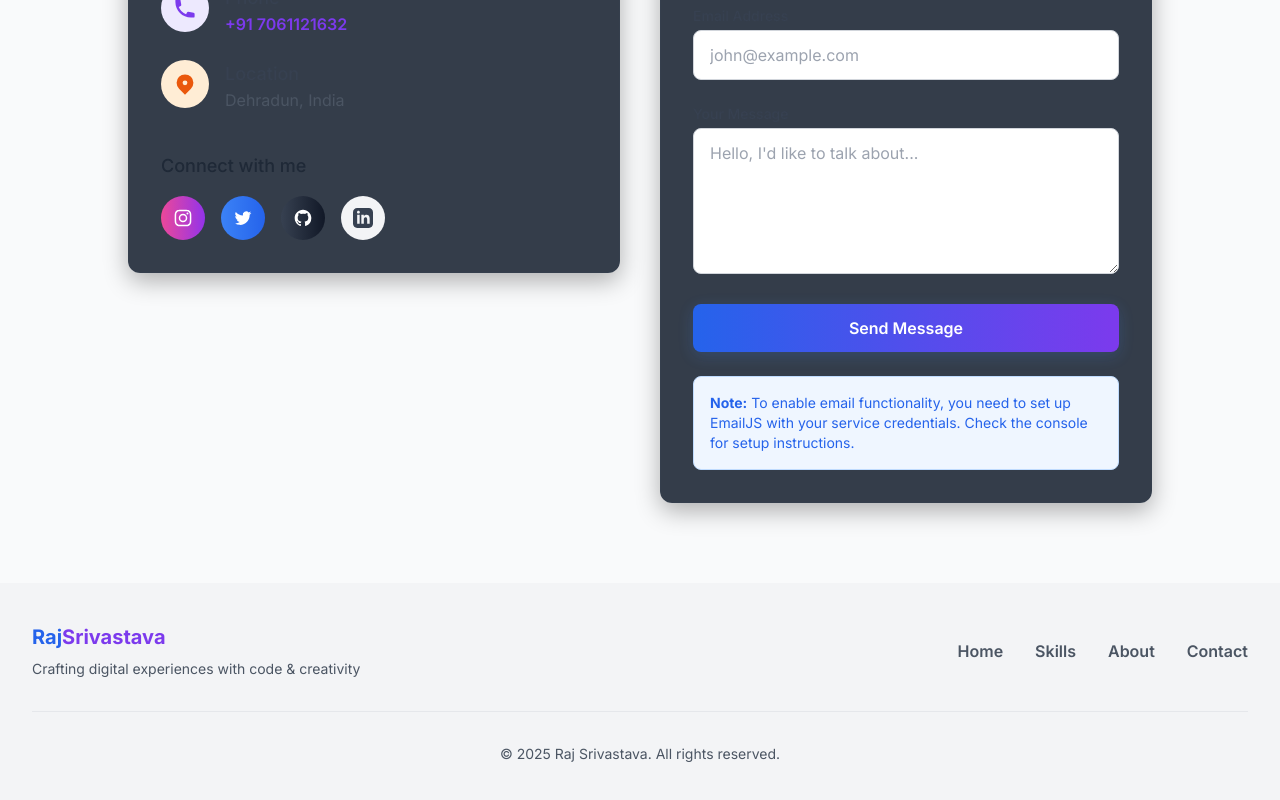
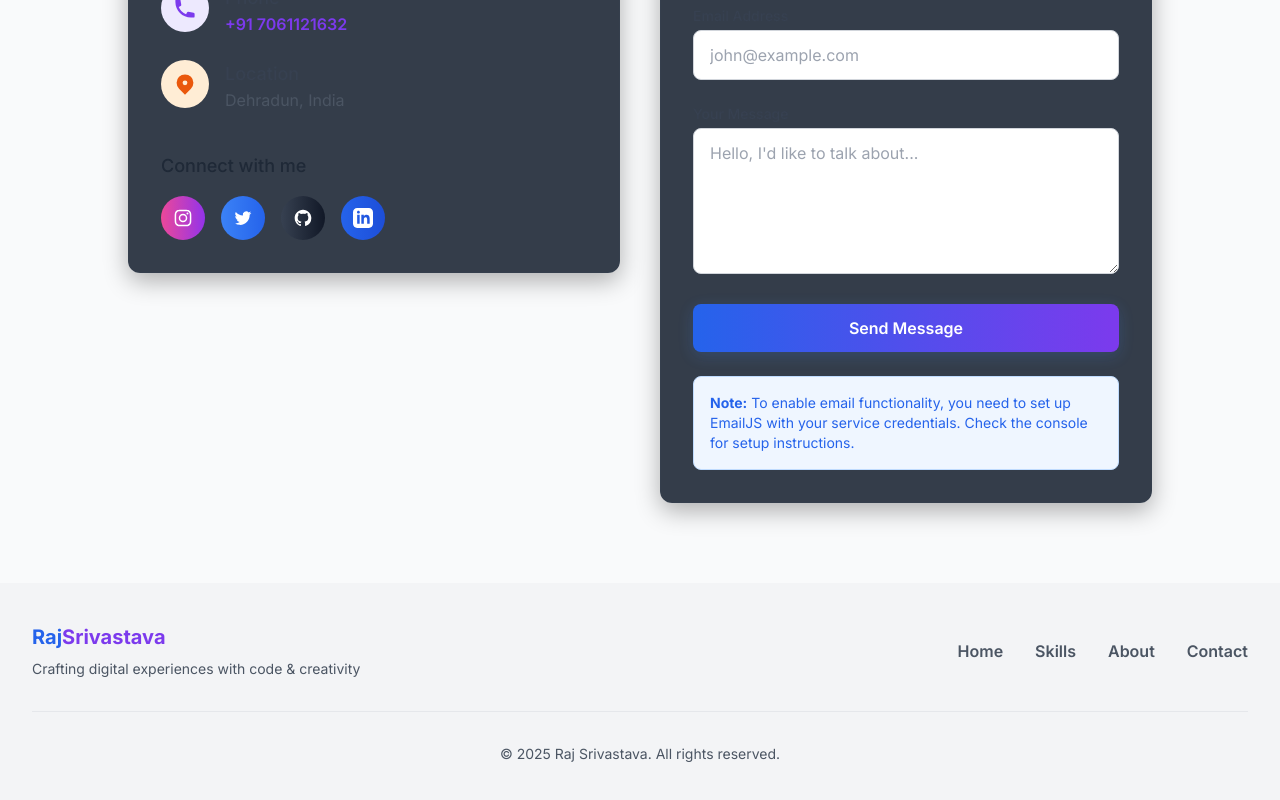
Before and after one commit to raj11319/portfolio4, a React (Vite) app: page / in a window 1280 px wide. Shown: the part 7670-8470 px from the top of the page. Built offline with nearby package versions, Linux system fonts and the light colour scheme.

Commit message:
Add LinkedIn Link to Contact Section

```diff
--- a/src/components/Contact.jsx
+++ b/src/components/Contact.jsx
@@ -181,12 +181,14 @@ const Contact = () => {
 
                     {/* LinkedIn */}
                     <motion.a
-                      href="#"
-                      className="p-3 bg-gray-100 dark:bg-gray-800 rounded-full hover:bg-blue-100 dark:hover:bg-blue-900/30 transition-all duration-300 group"
+                      href="https://www.linkedin.com/in/raj-srivastava-157422317"
+                      target="_blank"
+                      rel="noopener noreferrer"
+                      className="p-3 bg-gradient-to-r from-blue-600 to-blue-700 rounded-full hover:from-blue-700 hover:to-blue-800 transition-all duration-300 group"
                       whileHover={{ scale: 1.1, y: -2 }}
                       whileTap={{ scale: 0.95 }}
                     >
-                      <svg className="w-5 h-5 text-gray-700 dark:text-gray-300 group-hover:text-blue-600" fill="currentColor" viewBox="0 0 24 24" aria-hidden="true">
+                      <svg className="w-5 h-5 text-white" fill="currentColor" viewBox="0 0 24 24" aria-hidden="true">
                         <path fillRule="evenodd" d="M19 0h-14c-2.761 0-5 2.239-5 5v14c0 2.761 2.239 5 5 5h14c2.762 0 5-2.239 5-5v-14c0-2.761-2.238-5-5-5zm-11 19h-3v-11h3v11zm-1.5-12.268c-.966 0-1.75-.79-1.75-1.764s.784-1.764 1.75-1.764 1.75.79 1.75 1.764-.783 1.764-1.75 1.764zm13.5 12.268h-3v-5.604c0-3.368-4-3.113-4 0v5.604h-3v-11h3v1.765c1.396-2.586 7-2.777 7 2.476v6.759z" clipRule="evenodd" />
                       </svg>
                     </motion.a>
```
